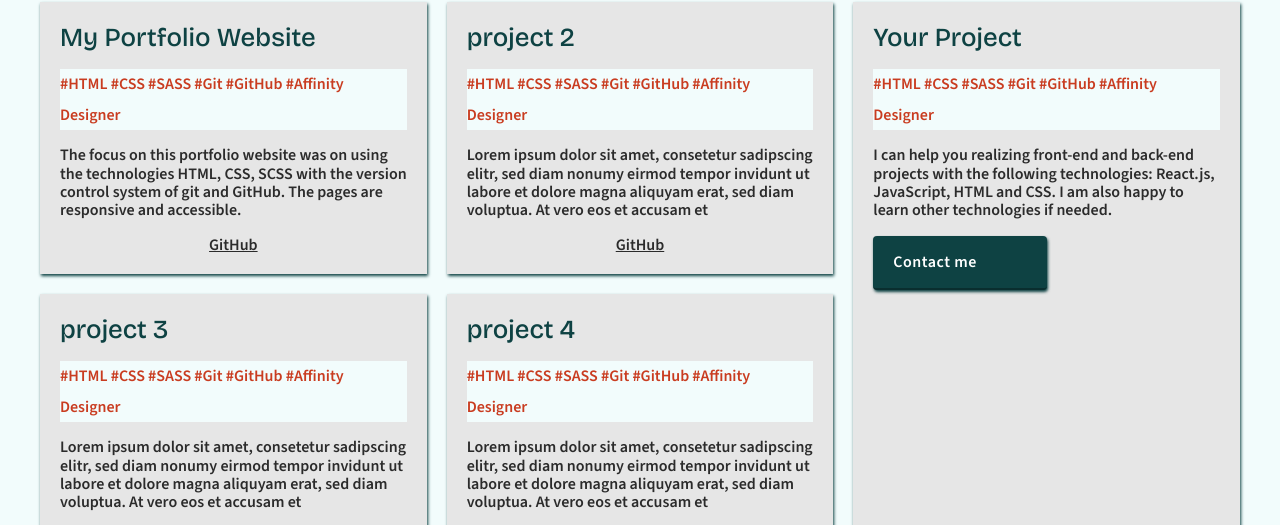
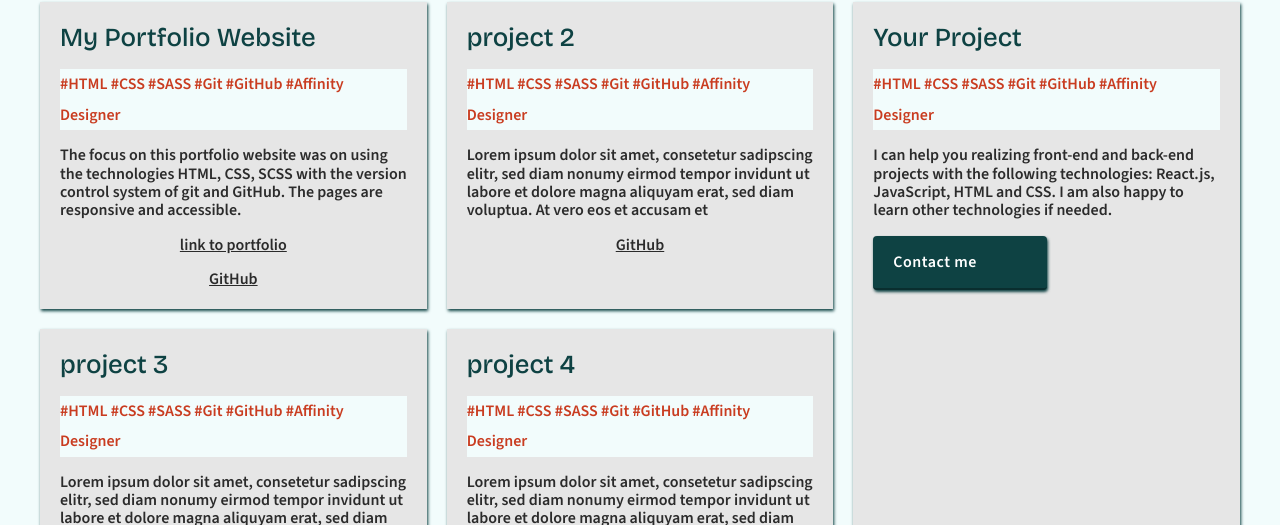
Before and after one commit to manjou/portfolio-site, a plain HTML site: page work.html in a window 1280 px wide. Shown: the part 218-743 px from the top of the page. Drawn offline with nearby package versions, Linux system fonts and the light colour scheme.

Commit message:
link to portfolio site added

```diff
--- a/work.html
+++ b/work.html
@@ -51,6 +51,7 @@
                             <p>The focus on this portfolio website was on using the technologies HTML, CSS, SCSS with the version control system of git and GitHub.
                                 The pages are responsive and accessible.
                             </p>
+                            <a href="https://manjou.github.io/portfolio-site/index.html" class="project-list__item__a">link to portfolio</a>
                             <a href="https://github.com/manjou/portfolio-site" class="project-list__item__a">GitHub</a>
                         </div>
                         <div class="project-list__item">
```
